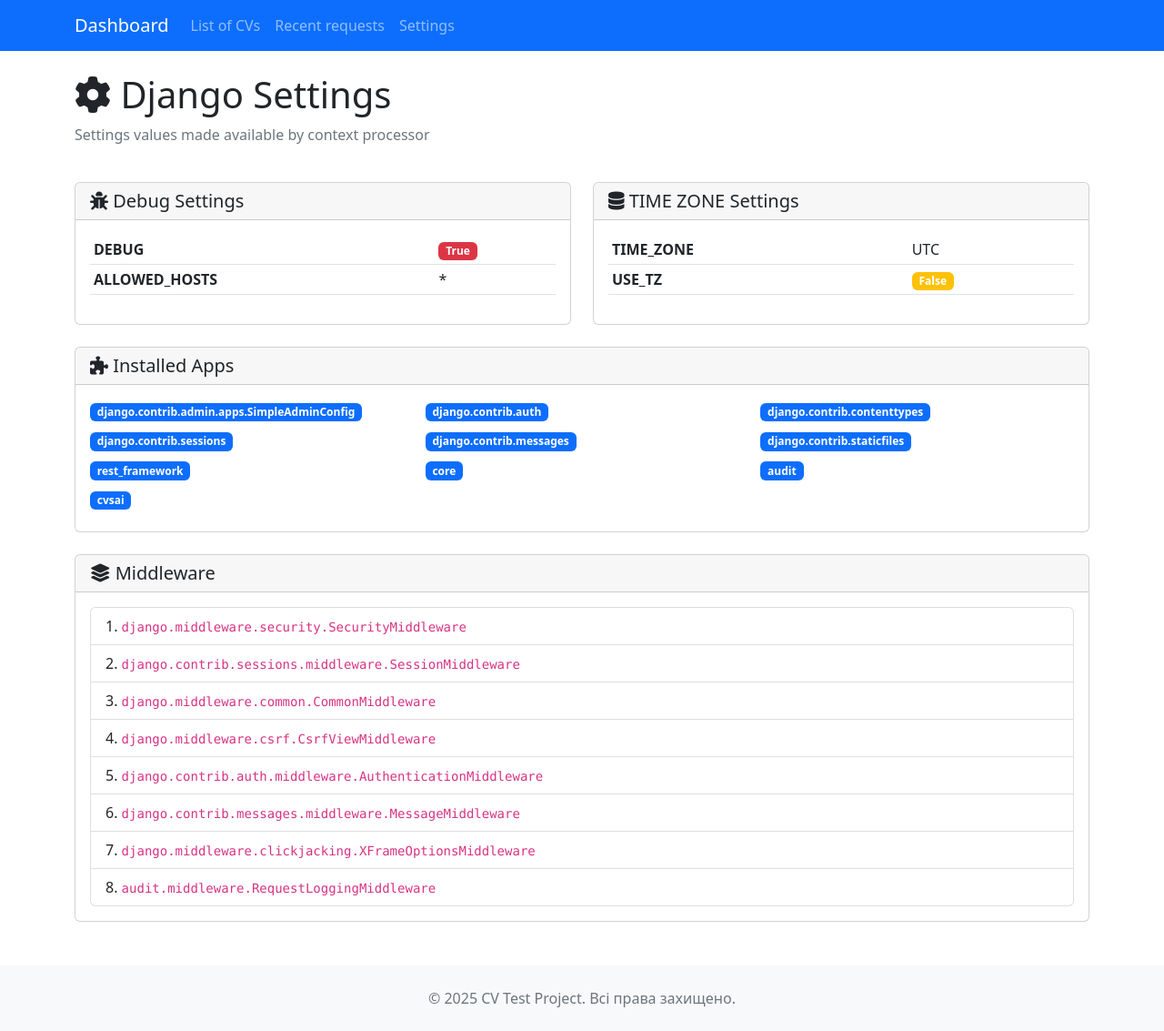
After one commit to shtalinberg/DTEAM-practical-test, a Django app: page /settings/ in a window 1280 px wide. The commit adds this page. Shown: the whole page at 91% size. Run offline with Django 3.2, Linux system fonts and the light colour scheme.

Commit message:
Template Context Processors #9

```diff
--- /dev/null
+++ b/sc_backend/djapps/core/apps.py
@@ -0,0 +1,6 @@
+from django.apps import AppConfig
+
+
+class CoreConfig(AppConfig):
+    default_auto_field = 'django.db.models.BigAutoField'
+    name = 'core'
--- /dev/null
+++ b/sc_backend/djapps/core/context_processors.py
@@ -0,0 +1,17 @@
+from django.conf import settings
+
+
+def settings_context(request):
+    """
+    Context processor that injects Django settings into all templates.
+    """
+    return {
+        'settings': {
+            'DEBUG': settings.DEBUG,
+            'ALLOWED_HOSTS': settings.ALLOWED_HOSTS,
+            'TIME_ZONE': settings.TIME_ZONE,
+            'USE_TZ': settings.USE_TZ,
+            'INSTALLED_APPS': settings.INSTALLED_APPS,
+            'MIDDLEWARE': settings.MIDDLEWARE,
+        },
+    }
--- /dev/null
+++ b/sc_backend/djapps/core/templates/core/settings_page.html
@@ -0,0 +1,111 @@
+{% extends "base.html" %}
+{% load i18n %}
+
+{% block title %}{% translate "Settings" %}{% endblock %}
+
+{% block content %}
+<div class="container">
+    <div class="row mb-4">
+        <div class="col">
+            <h1><i class="fas fa-cog"></i> {% translate "Django Settings" %}</h1>
+            <p class="text-muted">{% translate "Settings values made available by context processor" %}</p>
+        </div>
+    </div>
+
+    <div class="row">
+        <div class="col-md-6">
+            <div class="card">
+                <div class="card-header">
+                    <h5 class="mb-0">
+                        <i class="fas fa-bug"></i> {% translate "Debug Settings" %}
+                    </h5>
+                </div>
+                <div class="card-body">
+                    <table class="table table-sm">
+                        <tr>
+                            <td><strong>DEBUG</strong></td>
+                            <td>
+                                <span class="badge bg-{% if settings.DEBUG %}danger{% else %}success{% endif %}">
+                                    {{ settings.DEBUG }}
+                                </span>
+                            </td>
+                        </tr>
+                        <tr>
+                            <td><strong>ALLOWED_HOSTS</strong></td>
+                            <td>{{ settings.ALLOWED_HOSTS|join:", "|default:"[]" }}</td>
+                        </tr>
+                    </table>
+                </div>
+            </div>
+        </div>
+
+        <div class="col-md-6">
+            <div class="card">
+                <div class="card-header">
+                    <h5 class="mb-0">
+                        <i class="fas fa-database"></i> {% translate "TIME ZONE Settings" %}
+                    </h5>
+                </div>
+                <div class="card-body">
+                    <table class="table table-sm">
+                        <tr>
+                            <td><strong>TIME_ZONE</strong></td>
+                            <td>{{ settings.TIME_ZONE }}</td>
+                        </tr>
+                        <tr>
+                            <td><strong>USE_TZ</strong></td>
+                            <td>
+                                <span class="badge bg-{% if settings.USE_TZ %}success{% else %}warning{% endif %}">
+                                    {{ settings.USE_TZ }}
+                                </span>
+                            </td>
+                        </tr>
+                    </table>
+                </div>
+            </div>
+        </div>
+    </div>
+
+    <div class="row mt-4">
+        <div class="col">
+            <div class="card">
+                <div class="card-header">
+                    <h5 class="mb-0">
+                        <i class="fas fa-puzzle-piece"></i> {% translate "Installed Apps" %}
+                    </h5>
+                </div>
+                <div class="card-body">
+                    <div class="row">
+                        {% for app in settings.INSTALLED_APPS %}
+                            <div class="col-md-4 mb-2">
+                                <span class="badge bg-primary">{{ app }}</span>
+                            </div>
+                        {% endfor %}
+                    </div>
+                </div>
+            </div>
+        </div>
+    </div>
+
+    <div class="row mt-4">
+        <div class="col">
+            <div class="card">
+                <div class="card-header">
+                    <h5 class="mb-0">
+                        <i class="fas fa-layer-group"></i> {% translate "Middleware" %}
+                    </h5>
+                </div>
+                <div class="card-body">
+                    <ol class="list-group list-group-numbered">
+                        {% for middleware in settings.MIDDLEWARE %}
+                            <li class="list-group-item">
+                                <code>{{ middleware }}</code>
+                            </li>
+                        {% endfor %}
+                    </ol>
+                </div>
+            </div>
+        </div>
+    </div>
+</div>
+{% endblock %}
--- /dev/null
+++ b/sc_backend/djapps/core/urls.py
@@ -0,0 +1,9 @@
+from django.urls import path
+
+from . import views
+
+app_name = 'core'
+
+urlpatterns = [
+    path('settings/', views.settings_page, name='settings_page'),
+]
--- /dev/null
+++ b/sc_backend/djapps/core/views.py
@@ -0,0 +1,8 @@
+from django.shortcuts import render
+
+
+def settings_page(request):
+    """
+    View that displays DEBUG and other settings values made available by the context processor.
+    """
+    return render(request, 'core/settings_page.html')
--- a/sc_backend/djproject/settings/base_django.py
+++ b/sc_backend/djproject/settings/base_django.py
@@ -52,6 +52,7 @@ INSTALLED_APPS = [
     "django.contrib.messages",
     "django.contrib.staticfiles",
     "rest_framework",
+    "core",
     "audit",
     "cvsai",
 ]
@@ -81,6 +82,7 @@ TEMPLATES = [
                 "django.contrib.auth.context_processors.auth",
                 "django.contrib.messages.context_processors.messages",
                 # our custom context processors
+                'core.context_processors.settings_context',
             ],
         },
     },
--- a/sc_backend/djproject/templates/base.html
+++ b/sc_backend/djproject/templates/base.html
@@ -37,6 +37,9 @@
           <li class="nav-item">
             <a class="nav-link" href="{% url 'audit:recent_requests' %}">{% translate "Recent requests" %}</a>
           </li>
+          <li class="nav-item">
+            <a class="nav-link" href="{% url 'core:settings_page' %}">{% translate "Settings" %}</a>
+          </li>
         </ul>
       </div>
     </div>
--- a/sc_backend/djproject/urls.py
+++ b/sc_backend/djproject/urls.py
@@ -3,6 +3,7 @@ from django.urls import include, path
 
 urlpatterns = [
     path('', include('cvsai.urls')),
+    path('', include('core.urls')),
     path('api/', include('cvsai.api_urls')),
     path('logs/', include('audit.urls')),
     path('admin/', admin.site.urls),
```
Also changed, not shown: sc_backend/djapps/core/tests.py (added, +16 -0 lines), sc_backend/djapps/core/__init__.py (added), sc_backend/djapps/core/migrations/__init__.py (added), sc_backend/djapps/core/models.py (added).
